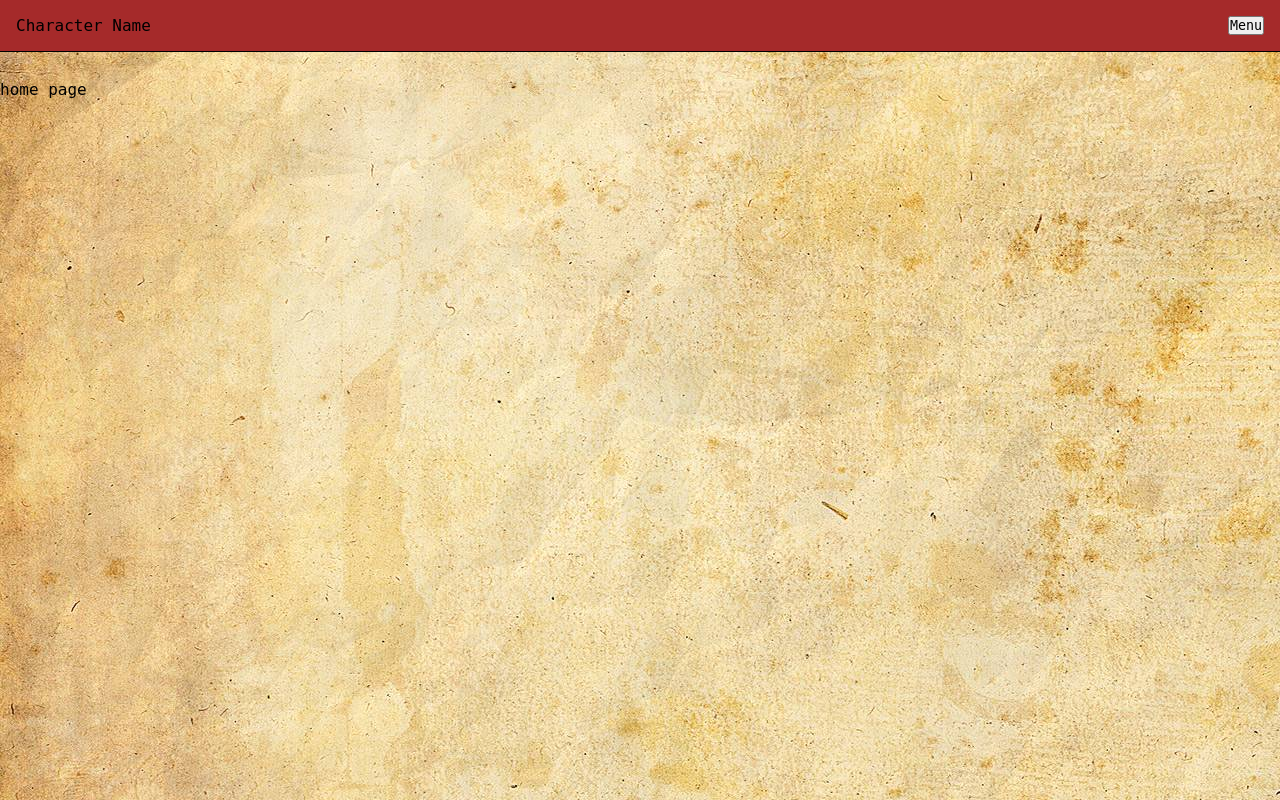
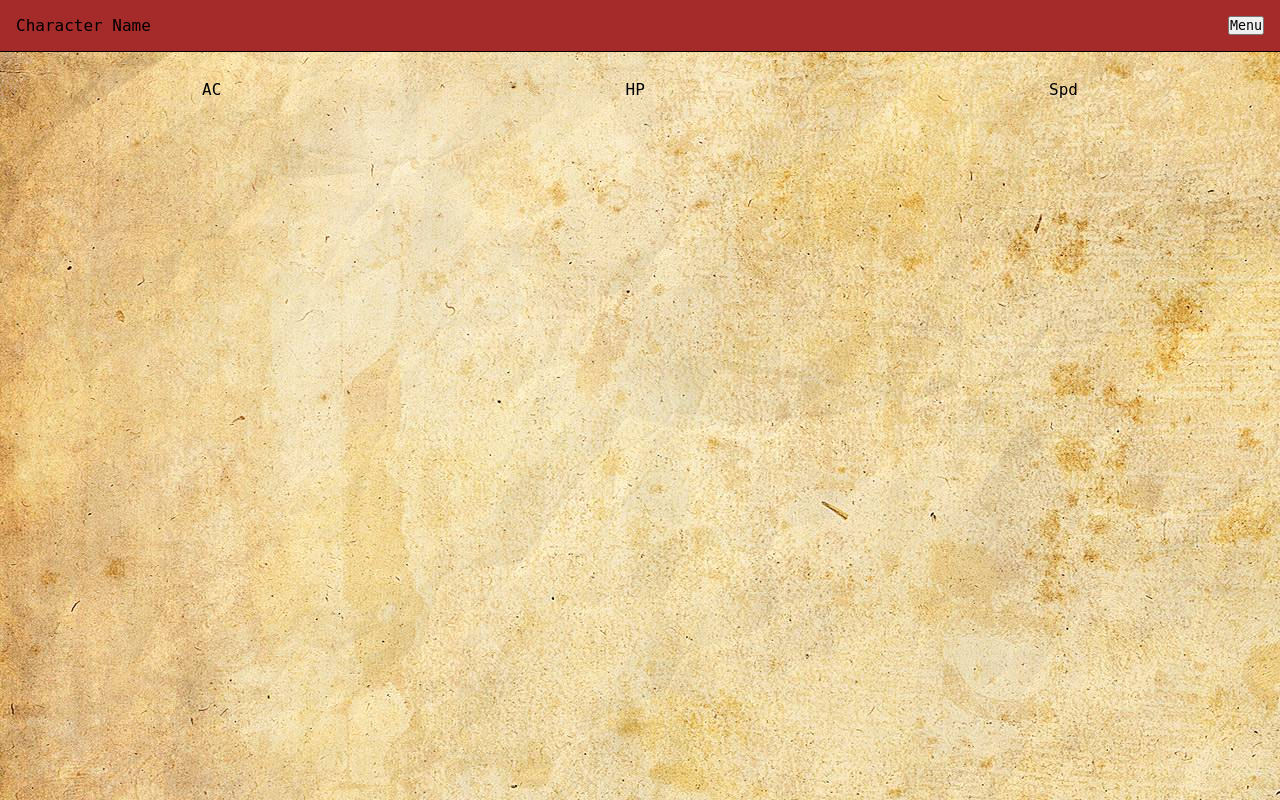
Before and after one commit to trenhel/5e-character-sheet-creator, a plain HTML site: page index.html in a window 1280 px wide. Drawn offline with Linux system fonts and the light colour scheme.

Commit message:
Add AC HP and Spd row to each page

```diff
--- a/index.html
+++ b/index.html
@@ -31,7 +31,11 @@
 
     <div class="content">
 
-        home page
+        <div class="topStats">
+            <p class="ac">AC</p>
+            <p class="hp">HP</p>
+            <p class="spd">Spd</p>
+        </div>
 
     </div>
 
--- a/style.css
+++ b/style.css
@@ -61,6 +61,11 @@ header{
     gap: 1.5rem
 }
 
+.topStats{
+    display: flex;
+    justify-content: space-around;
+}
+
 .banner{
     display: flex;
     background-color: brown;
```
Also changed, not shown: pages/combat.html (+5 -1 lines), pages/info.html (+5 -1 lines), pages/inven.html (+5 -1 lines), pages/main.html (+5 -1 lines), pages/stats.html (+8 -0 lines).
